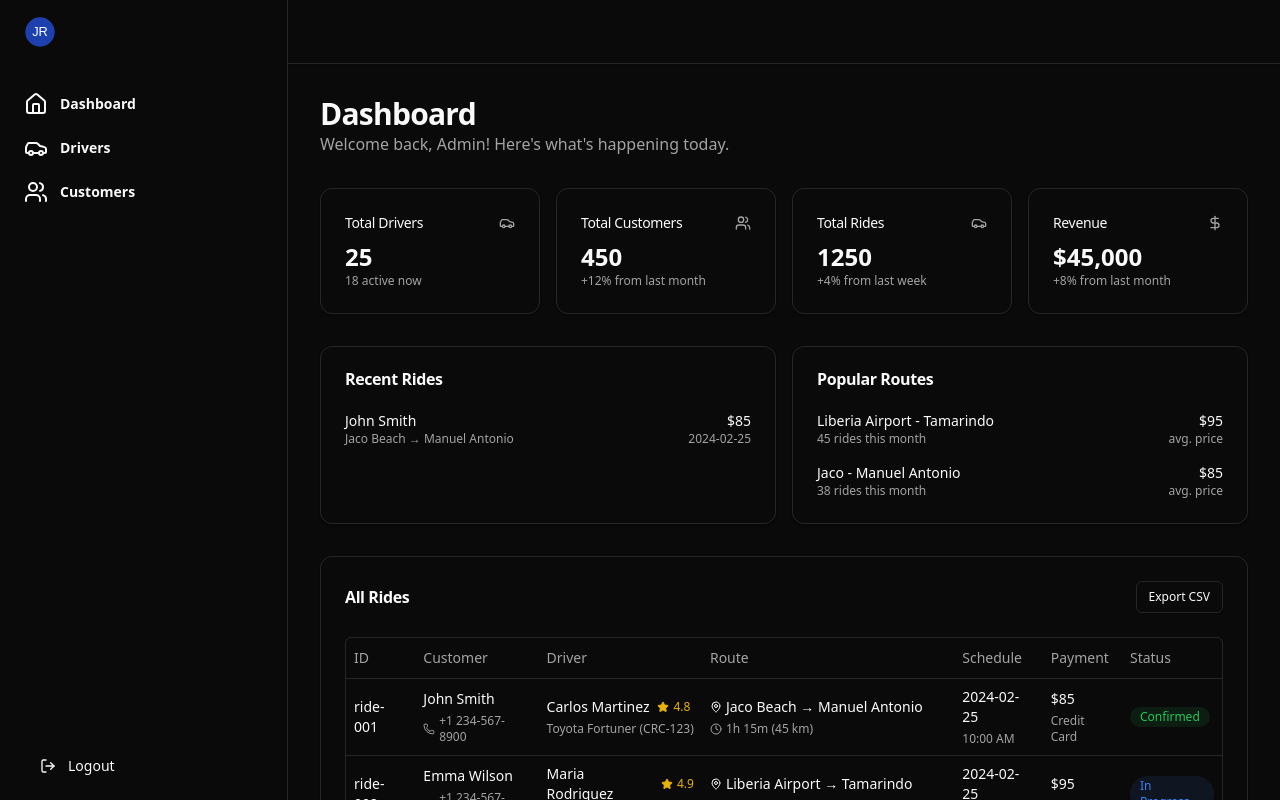
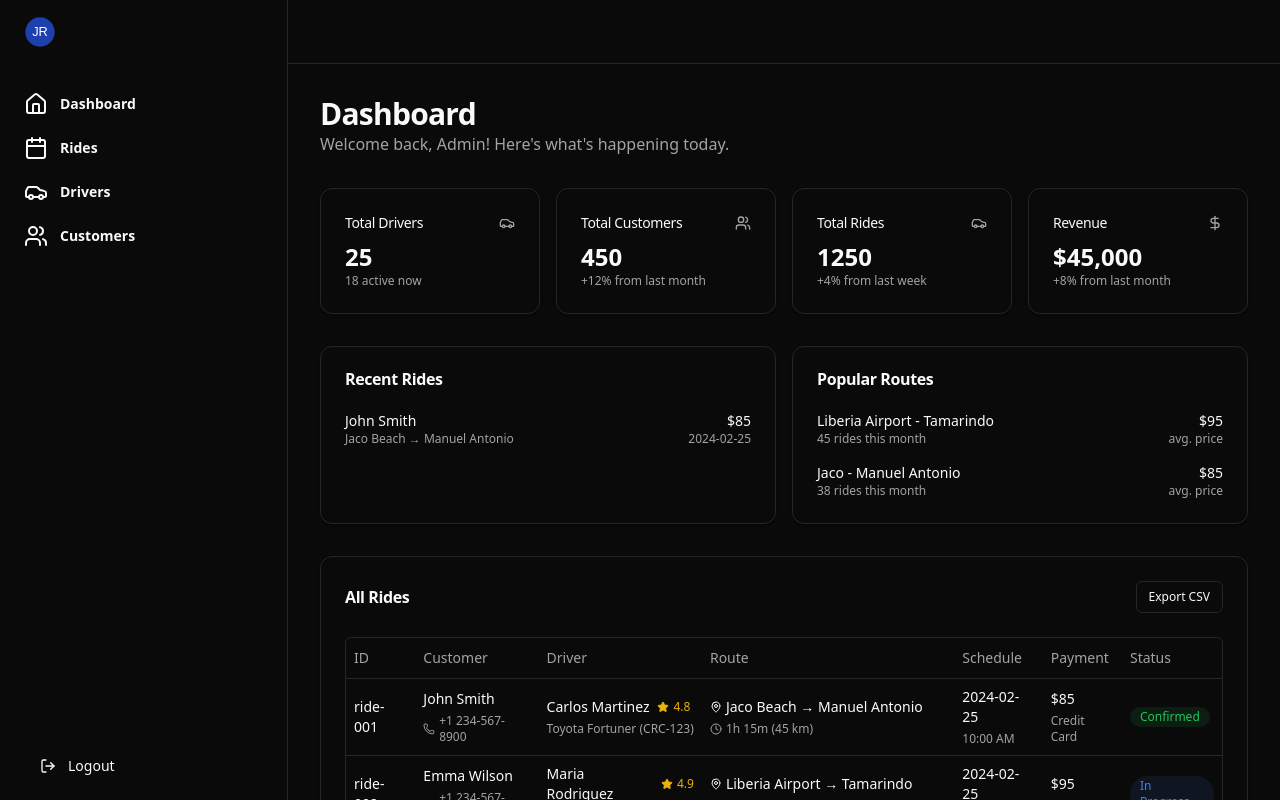
Before and after one commit to Zaheeroo/riderapp, a Next.js app: page /admin in a window 1280 px wide. Shown: the top 800 px of the page. Built offline with nearby package versions, Linux system fonts and the light colour scheme.

Commit message:
Add rides management page to admin section with trip creation form and update navigation menu

```diff
--- a/src/components/dashboard/DashboardLayout.tsx
+++ b/src/components/dashboard/DashboardLayout.tsx
@@ -1,6 +1,6 @@
 import { ReactNode } from "react";
 import { Button } from "@/components/ui/button";
-import { Car, Home, LogOut, Menu, Users } from "lucide-react";
+import { Car, Home, LogOut, Menu, Users, Calendar } from "lucide-react";
 import Link from "next/link";
 import Image from "next/image";
 
@@ -13,6 +13,7 @@ export default function DashboardLayout({ children, userType }: DashboardLayoutP
   const navigation = {
     admin: [
       { name: "Dashboard", href: "/admin", icon: Home },
+      { name: "Rides", href: "/admin/rides", icon: Calendar },
       { name: "Drivers", href: "/admin/drivers", icon: Car },
       { name: "Customers", href: "/admin/customers", icon: Users },
     ],
```
